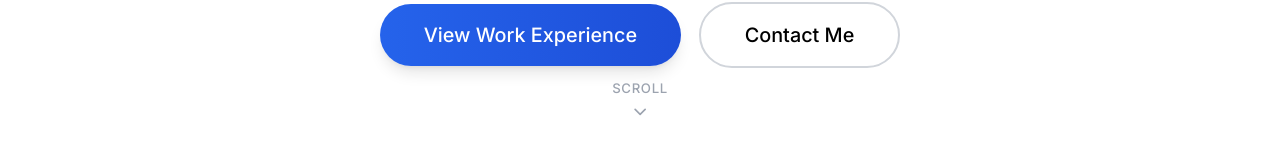
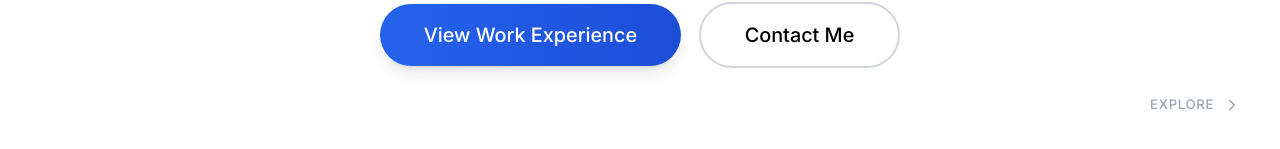
Before and after one commit to jackychen-dev/portfolio, a Next.js app: page / in a window 1280 px wide. Shown: the part 651-800 px from the top of the page. Built offline with nearby package versions, Linux system fonts and the light colour scheme.

Commit message:
Reposition scroll indicator to bottom right corner to avoid overlap

```diff
--- a/components/Hero.tsx
+++ b/components/Hero.tsx
@@ -71,25 +71,25 @@ export default function Hero() {
         </motion.div>
       </div>
 
-      {/* Scroll Indicator */}
+      {/* Scroll Indicator - Bottom Right Corner */}
       <motion.a
         href="#experience"
         initial={{ opacity: 0 }}
         animate={{ opacity: 1 }}
         transition={{ delay: 1, duration: 0.5 }}
-        className="absolute bottom-8 left-1/2 -translate-x-1/2 flex flex-col items-center gap-2 z-20 group"
+        className="absolute bottom-6 right-6 sm:bottom-8 sm:right-8 flex items-center gap-2 z-20 group"
       >
         <motion.div
-          animate={{ y: [0, 8, 0] }}
+          animate={{ x: [0, -4, 0] }}
           transition={{
             duration: 1.5,
             repeat: Infinity,
             ease: "easeInOut"
           }}
-          className="flex flex-col items-center gap-1 text-gray-400 dark:text-gray-500 group-hover:text-blue-600 dark:group-hover:text-blue-400 transition-colors cursor-pointer"
+          className="flex items-center gap-2 text-gray-400 dark:text-gray-500 group-hover:text-blue-600 dark:group-hover:text-blue-400 transition-colors cursor-pointer"
         >
-          <span className="text-xs font-medium tracking-wider uppercase">Scroll</span>
-          <ChevronDown size={20} className="group-hover:scale-110 transition-transform" />
+          <span className="text-xs font-medium tracking-wider uppercase hidden sm:inline">Explore</span>
+          <ChevronDown size={18} className="rotate-[-90deg] group-hover:scale-110 transition-transform" />
         </motion.div>
       </motion.a>
     </section>
```
